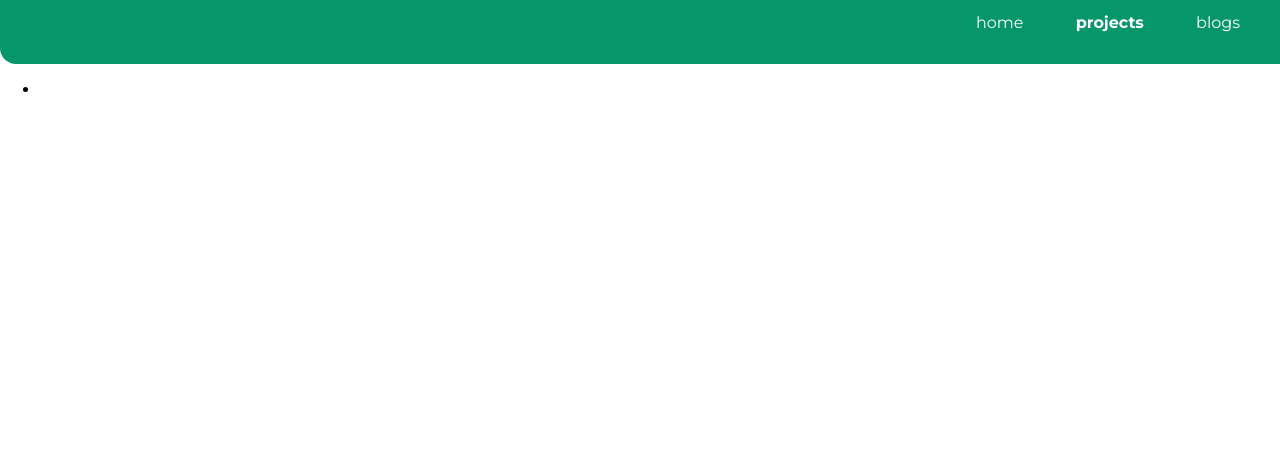
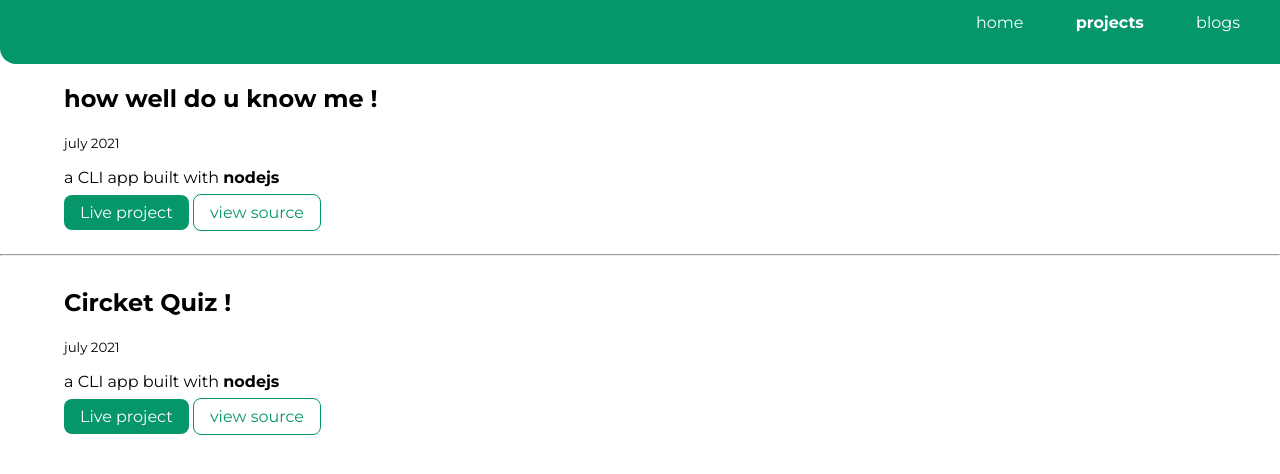
Before and after one commit to RitickRout/profilo, a plain HTML site: page projects.html in a window 1280 px wide. Shown: the part 40-514 px from the top of the page. Drawn offline with Linux system fonts and the light colour scheme.

Commit message:
chore : complete

```diff
--- a/projects.html
+++ b/projects.html
@@ -19,11 +19,28 @@
                 <a class="link " href="/blogs.html">blogs</a> </li>
         </ul>
     </nav>
-    <ul>
-        <li>
-
-
-        </li>
-    </ul>
+    <div  >
+        <ul class="space">
+            <li class="list-non-bullet ">
+               <h2> how well do u know me !</h2>
+                <small>july 2021</small>
+                <p>a CLI app built with <strong>nodejs</strong> </p>
+                <a class="link link-primary"href="https://replit.com/@RitickRout/end-game">Live project</a>
+                <a class="link link-secondary"href="https://github.com/RitickRout/Quiz-1">view source</a>
+            </li>
+        </ul>
+    </div>
+    <hr>
+    <div  >
+        <ul class="space">
+            <li class="list-non-bullet ">
+               <h2> Circket Quiz !</h2>
+                <small>july 2021</small>
+                <p>a CLI app built with <strong>nodejs</strong> </p>
+                <a class="link link-primary"href="https://replit.com/@RitickRout/circket-quiz-1#index.js">Live project</a>
+                <a class="link link-secondary"href="https://github.com/RitickRout/Circket-Quiz">view source</a>
+            </li>
+        </ul>
+    </div>
 </body>
 </html>
--- a/styles.css
+++ b/styles.css
@@ -32,6 +32,11 @@ hr {
     margin: 2rem 0rem;
 }
 
+.space
+{
+    padding: 0rem 4rem;
+
+}
 
 .link-primary {
     background-color: var(--primary-color);
```
Also changed, not shown: ht.html (deleted).
